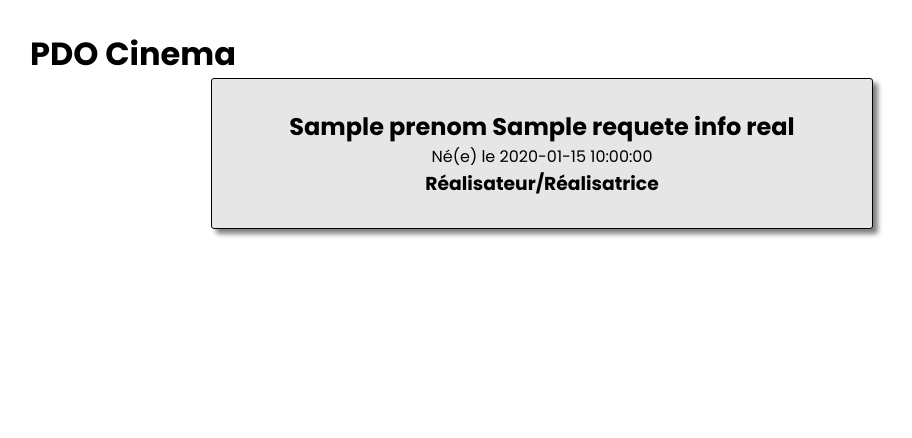
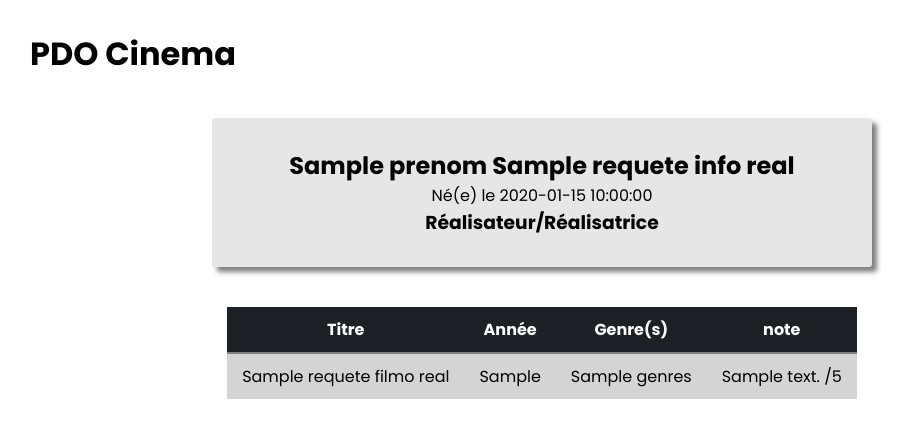
Before and after one commit to JeanNoLimit/appli_cinema, a PHP site: the page made by view/detailReal.php in a window 1280 px wide. Shown: the part 60-498 px from the top of the page, without its empty margins (98-1010 px from the left). Run offline with PHP 8.4, Linux system fonts and the light colour scheme; the template is opened without the code that fills it: most values are stand-ins (such as "Sample title", 1, 10 or a date in 2020).

Commit message:
Affichage filmographie Réalisateur

```diff
--- a/public/css/style.css
+++ b/public/css/style.css
@@ -142,7 +142,7 @@ table a:hover{
 
 
 .conteneur_film {
-    border: solid 1px black;
+
     background-color: #e6e6e6;
     border-radius: 3px;
     display: flex;
@@ -178,12 +178,13 @@ table a:hover{
 /****************** PAGE détail Réalisateur************************/
 
 .conteneur_infos{
-    border: solid 1px black;
+
     border-radius: 3px;
     max-width: 600px;
     background-color: #e6e6e6;
-    margin: auto;
+    margin: 40px auto;
     text-align: center;
     padding: 30px;
     box-shadow: 5px 5px 5px #808080;
+
 }
--- a/view/detailFilm.php
+++ b/view/detailFilm.php
@@ -8,7 +8,7 @@
             <h2><?=$film['titre']?></h2>
         <div class="details_film">
             <p>Date de sortie : <?=$film['date_sortie']?></p>
-            <p>genre : <?=$film['libelle_genre']?> </p>
+            <p>genre : <?=$film['genres']?> </p>
             <p>Durée : <?=$film['duree']?> </p>
             <p>Réalisateur : <a href="index.php?action=detailReal&id=<?=$film['id_realisateur']?>"><?=$film['prenom']?> <?=$film['nom']?></a> </p>
             <p>Note : <?=$film['note']?> /5</p>
--- a/view/detailReal.php
+++ b/view/detailReal.php
@@ -7,7 +7,27 @@
     <?php }; ?>
     <h3>Réalisateur/Réalisatrice</h3>
 </div>
-
+<table class="table_affichage">
+    <thead>
+        <tr>
+            <th>Titre</th>
+            <th>Année</th>
+            <th>Genre(s)</th>
+            <th>note</th>
+        </tr>
+    </thead>
+    <tbody>
+        <?php
+            foreach($requete_filmoReal as $filmographie){ ?>
+                <tr>
+                    <td><?= $filmographie['titre']?></td>
+                    <td><?=$filmographie['annee_sortie']?></td>
+                    <td><?=$filmographie['genres']?></td>
+                    <td><?=$filmographie['note']?> /5</td>
+                </tr>
+        <?php } ?>
+    </tbody>
+</table>
 
 
 
--- a/view/template.php
+++ b/view/template.php
@@ -5,7 +5,7 @@
     <meta http-equiv="X-UA-Compatible" content="IE=edge">
     <meta name="viewport" content="width=device-width, initial-scale=1.0">
     <link rel="stylesheet" href="https://fonts.googleapis.com/css2?family=Material+Symbols+Outlined:opsz,wght,FILL,GRAD@48,400,0,0" />
-    <link rel="stylesheet" href="http://localhost/appli-cinema/appli_cinema/public/css/style.css">
+    <link rel="stylesheet" href="/appli_cinema/public/css/style.css">
     <title><?= $titre ?></title>
 </head>
 <body>
@@ -14,15 +14,15 @@
             <div id="wrap">
                 <ul class="navbar">
                     <li>
-                        <a href="http://localhost/appli-cinema/appli_cinema/index.php?action=listFilms">Acceuil</a>
+                        <a href="/appli_cinema/index.php?action=listFilms">Acceuil</a>
                     </li>
                     <li>
                         <a href="#" class="deroulant">Filtrer affichages  <span class="material-symbols-outlined">arrow_drop_down</span></a>
                         <ul>
-                            <li><a href="http://localhost/appli-cinema/appli_cinema/index.php?action=listGenres">Par genres</a></li>
+                            <li><a href="/appli_cinema/index.php?action=listGenres">Par genres</a></li>
                             <!-- <li><a href="http://localhost/appli-cinema/appli_cinema/index.php?action=listRole">Par rôle</a></li> -->
-                            <li><a href="http://localhost/appli-cinema/appli_cinema/index.php?action=listRealisateurs">Liste des réalisateurs</a></li>
-                            <li><a href="http://localhost/appli-cinema/appli_cinema/index.php?action=listActeurs">Liste des acteurs</a></li>
+                            <li><a href="/appli_cinema/index.php?action=listRealisateurs">Liste des réalisateurs</a></li>
+                            <li><a href="/appli_cinema/index.php?action=listActeurs">Liste des acteurs</a></li>
                         </ul>
                     </li>
                     <li>
```
Also changed, not shown: controller/CinemaController.php (+13 -1 lines).
